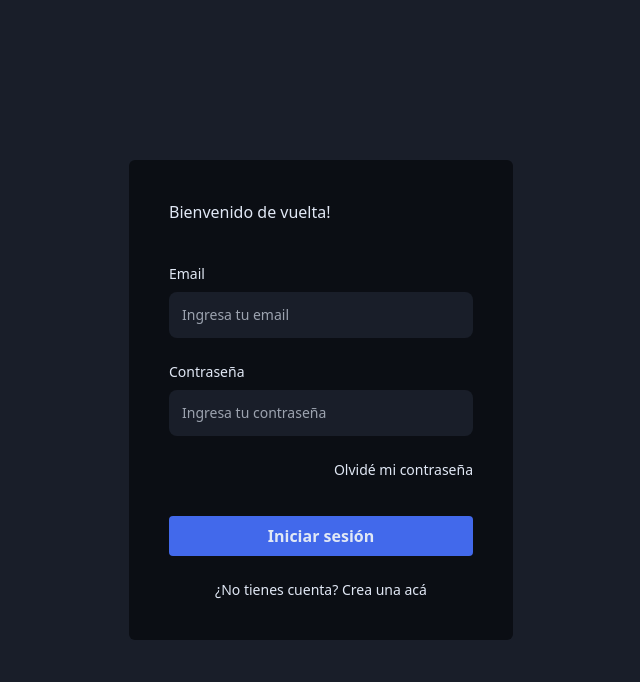
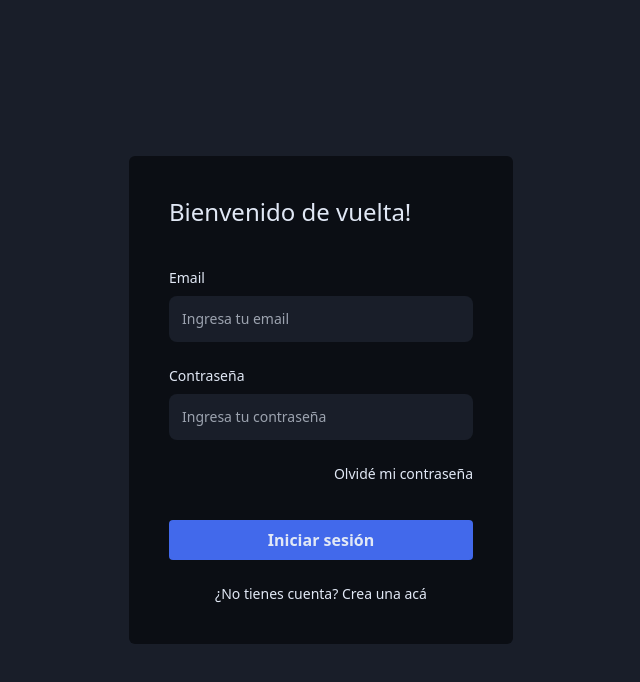
Before and after one commit to WitchImage/sirap-frontend, a Next.js app: page /login in a window 1280 px wide. Shown: the top 682 px of the page, without its empty margins (319-959 px from the left). Built offline with nearby package versions, Linux system fonts and the light colour scheme.

Commit message:
feat: add styles for headers

```diff
--- a/src/pages/login.tsx
+++ b/src/pages/login.tsx
@@ -6,7 +6,7 @@ export default function Login() {
         <main className='h-screen bg-background'>
             <section className='h-full md:flex md:items-center'>
                 <Card className='px-10 py-4 md:py-10 bg-backgroundDark h-full md:h-fit w-full md:w-[30%] rounded-none md:rounded-md mx-auto'>
-                    <h2 className='mb-4 self-start'>Bienvenido de vuelta!</h2>
+                    <h3 className='mb-4 self-start'>Bienvenido de vuelta!</h3>
                     <Input
                         name='email'
                         label='Email'
--- a/src/styles/globals.css
+++ b/src/styles/globals.css
@@ -7,3 +7,21 @@
         @apply text-white;
     }
 }
+
+@layer base {
+    h1 {
+        @apply text-4xl;
+    }
+
+    h2 {
+        @apply text-3xl;
+    }
+
+    h3 {
+        @apply text-2xl;
+    }
+
+    h4 {
+        @apply text-xl;
+    }
+}
```
